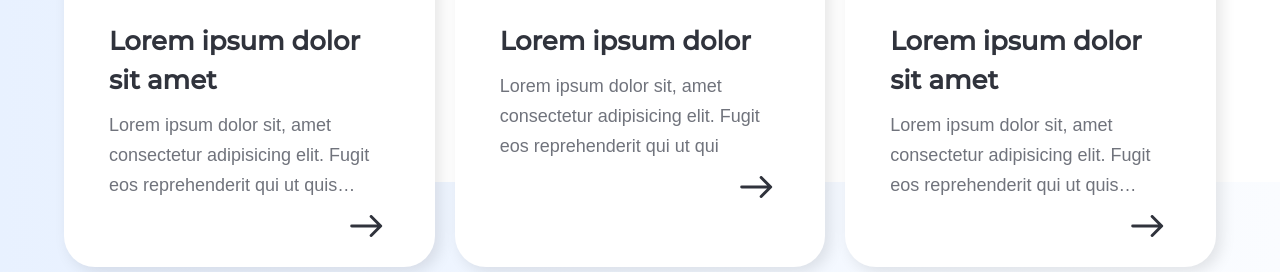
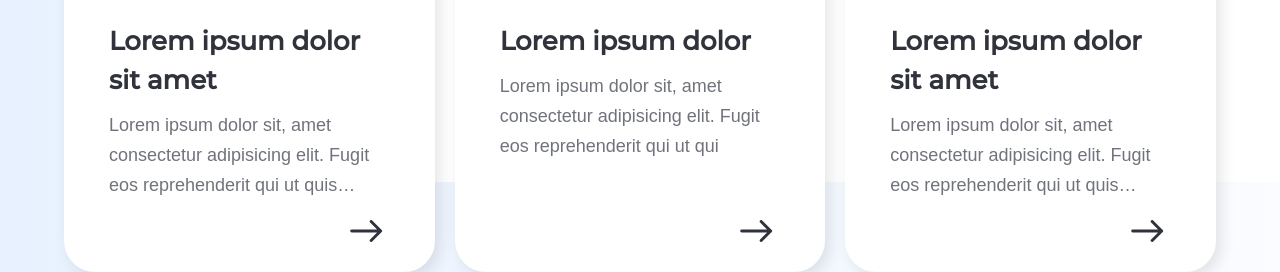
Before and after one commit to ramunasnognys/mediapark-assignment, a website built with webpack: page src/index.html in a window 1280 px wide. Shown: the part 703-975 px from the top of the page. Built offline with nearby package versions, Linux system fonts and the light colour scheme.

Commit message:
fixed scroll-card icon fixed bottom

```diff
--- a/src/styles/components/_scroll-cards.scss
+++ b/src/styles/components/_scroll-cards.scss
@@ -8,13 +8,14 @@
   border-bottom-left-radius: 3.1rem;
   border-bottom-right-radius: 3.1rem;
   box-shadow: 5px 5px 15px rgba(0, 0, 0, 0.1);
-
+  position: relative;
   @media (max-width: 50em) {
     margin-bottom: 4rem;
   }
 
   &__text-content {
     padding: 0 4.5rem;
+    min-height: 250px;
 
     @media (max-width: 60em) {
       padding: 0 2rem;
@@ -38,10 +39,7 @@
     -webkit-line-clamp: 3; /* number of lines to show */
     -webkit-box-orient: vertical;
     color: var(--color-light-grey-1);
-
   }
-
-
 }
 .scroll-card__img {
   border-top-right-radius: 150px;
@@ -69,13 +67,15 @@
   height: auto;
   padding-right: 4vw;
   margin: 2rem 0 3rem;
+  position: absolute;
+  bottom: 0;
 }
 
 .fancy-link__icon {
   font-size: 1.4em;
 
   @media (max-width: 50em) {
-   margin-right: 2rem;
+    margin-right: 2rem;
   }
 }
 
```
